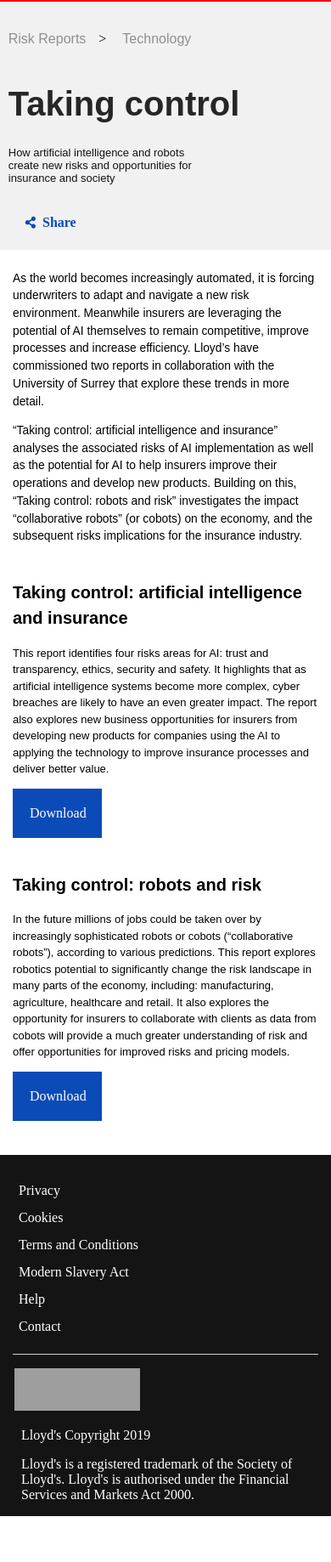
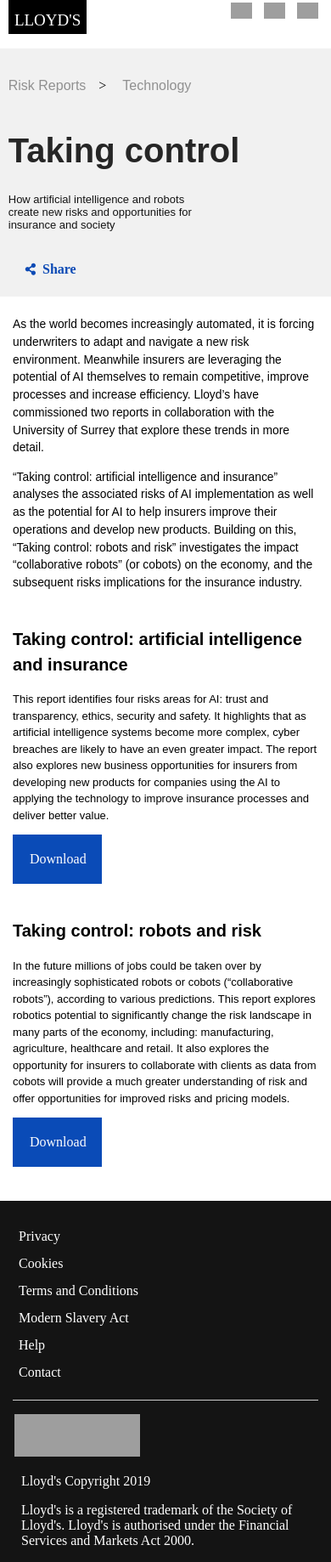
Before and after one commit to chibuikeIg/take-control-page, a PHP site: page / in a window 390 px wide. Shown: the whole page at 85% size. Before the commit the page ends 1784 px from the top, so only its background shows below. Run offline with PHP 8.4, Linux system fonts and the light colour scheme; some libraries are stand-ins or nearby versions; grey boxes are pictures that could not be loaded.

Commit message:
added mobile navbar

```diff
--- a/css/responsive.css
+++ b/css/responsive.css
@@ -6,9 +6,9 @@
         width:100%;
         margin:0px auto;
     }
-    .mobile{
+    .mobile-navbar{
         display:block;
-        border:1px solid red;
+
     }
 
     .banner{
@@ -58,7 +58,38 @@
     footer .footnotes{
         padding-left:10px;
     }
+    .mobile-navbar .header{
+        display: flex;
+        width:95%;
+        margin:0px auto;
+        padding-bottom: 15px;
+    }
+    .col-wd-6{
+        width:50%;
+    }
 
+    .col-wd-6 .logo{
+        width:50%;
+    }
 
+    .search-icon,.user-icon,.bars-icon{
+        width:25px;
+    }
+
+    .col-wd-6 ul{
+        padding:0px;
+        text-align: right;
+        margin-top:0px;
+    }
+
+    .col-wd-6 ul li {
+        display: inline-block;
+        list-style-type: none;
+        padding:3px 5px 0px 5px;
+    }
+
+    .col-wd-6 ul li a {
+        color:#000;
+    }
 
 }
--- a/index.html
+++ b/index.html
@@ -107,8 +107,21 @@
                 </div>
              </div>
               <!-- =========market-directory-tab-pannel ends here =========== -->
-              <div class="mobile">
-
+              <div class="mobile-navbar">
+                  <div class="header">
+                      <div class="col-wd-6">
+                            <div class="logo">
+                                    <a href="https://www.lloyds.com/" >LLOYD'S</a>
+                            </div>
+                      </div>
+                       <div class="col-wd-6">
+                           <ul>
+                               <li><a href="https://www.lloyds.com/Account/Login"><img class="user-icon" src="http://icons.iconarchive.com/icons/custom-icon-design/silky-line-user/256/user-icon.png"></a></li>
+                               <li><img class="search-icon" src="https://www.stickpng.com/assets/images/585e4ad1cb11b227491c3391.png"></li>
+                               <li><img class="bars-icon" src="https://encrypted-tbn0.gstatic.com/images?q=tbn:ANd9GcQ5yAFsnykczWvsUY6ry56lao7OyZ3Stj34qtihjJsovQPYIoLA"></li>
+                           </ul>
+                       </div>
+                  </div>
               </div>
         </header>
         <!-- =========Header ends here =========== -->
```
